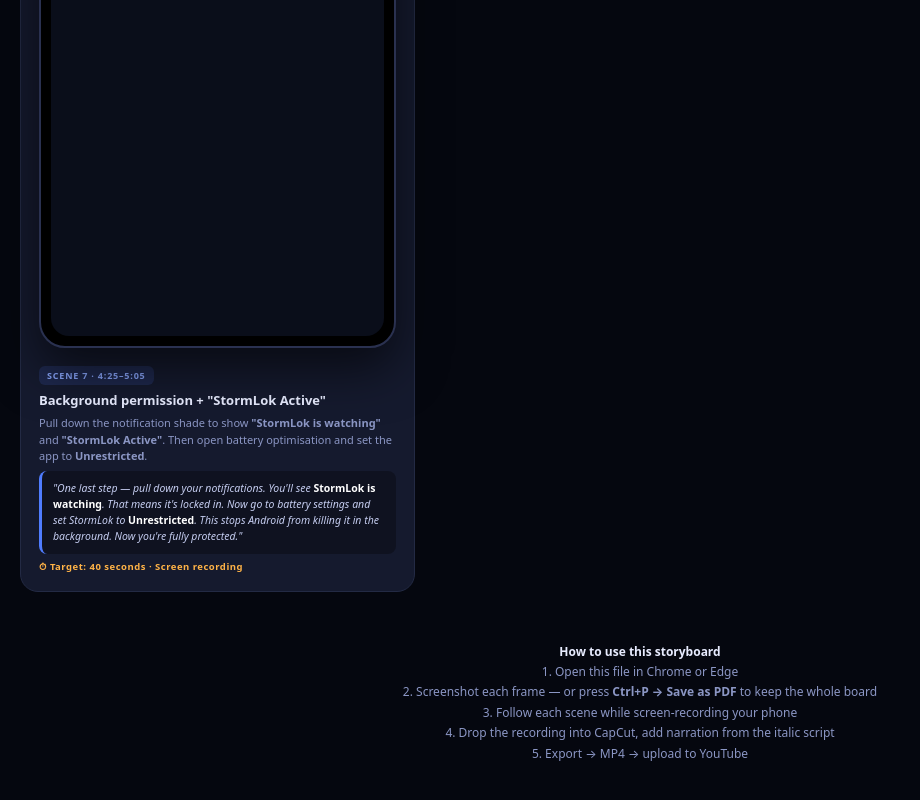
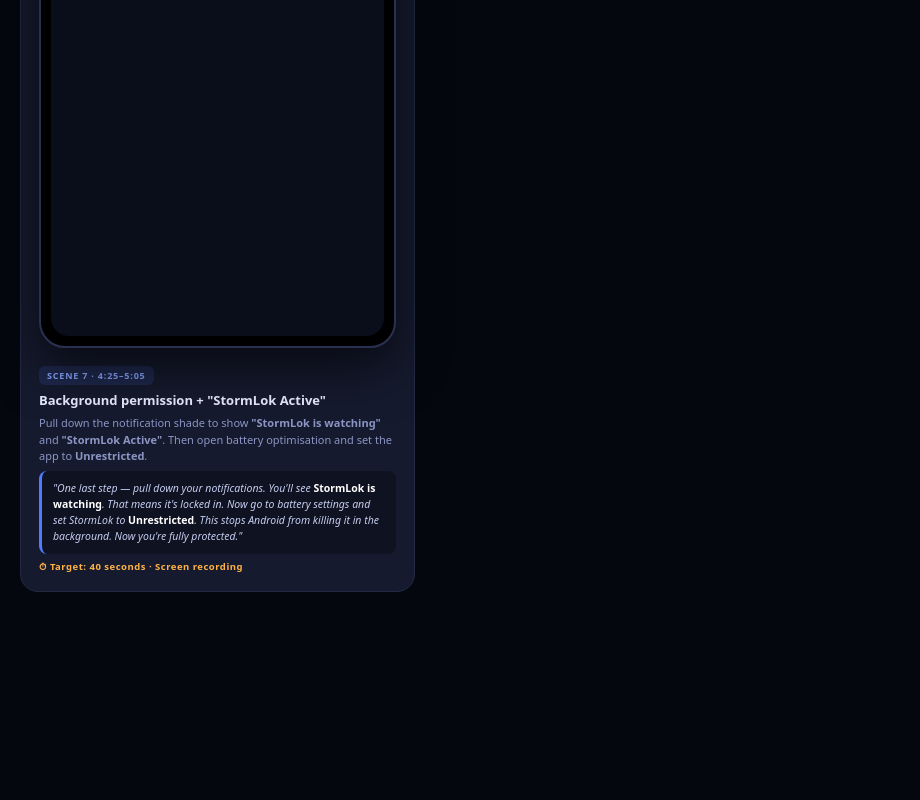
Before and after one commit to henryogboru/stormlok, a plain HTML site: page storyboard.html in a window 1280 px wide. Shown: the part 2798-3598 px from the top of the page, without its empty margins (0-920 px from the left). After the commit the page ends 3470 px from the top, so only its background shows below. Drawn offline with Linux system fonts and the light colour scheme.

Commit message:
Update storyboard.html

```diff
--- a/storyboard.html
+++ b/storyboard.html
@@ -614,14 +614,5 @@
 
 </div>
 
-<div style="text-align:center;margin-top:50px;color:var(--muted);font-size:12px;line-height:1.7">
-  <b style="color:var(--txt)">How to use this storyboard</b><br>
-  1. Open this file in Chrome or Edge<br>
-  2. Screenshot each frame — or press <b>Ctrl+P → Save as PDF</b> to keep the whole board<br>
-  3. Follow each scene while screen-recording your phone<br>
-  4. Drop the recording into CapCut, add narration from the italic script<br>
-  5. Export → MP4 → upload to YouTube
-</div>
-
 </body>
 </html>
```
